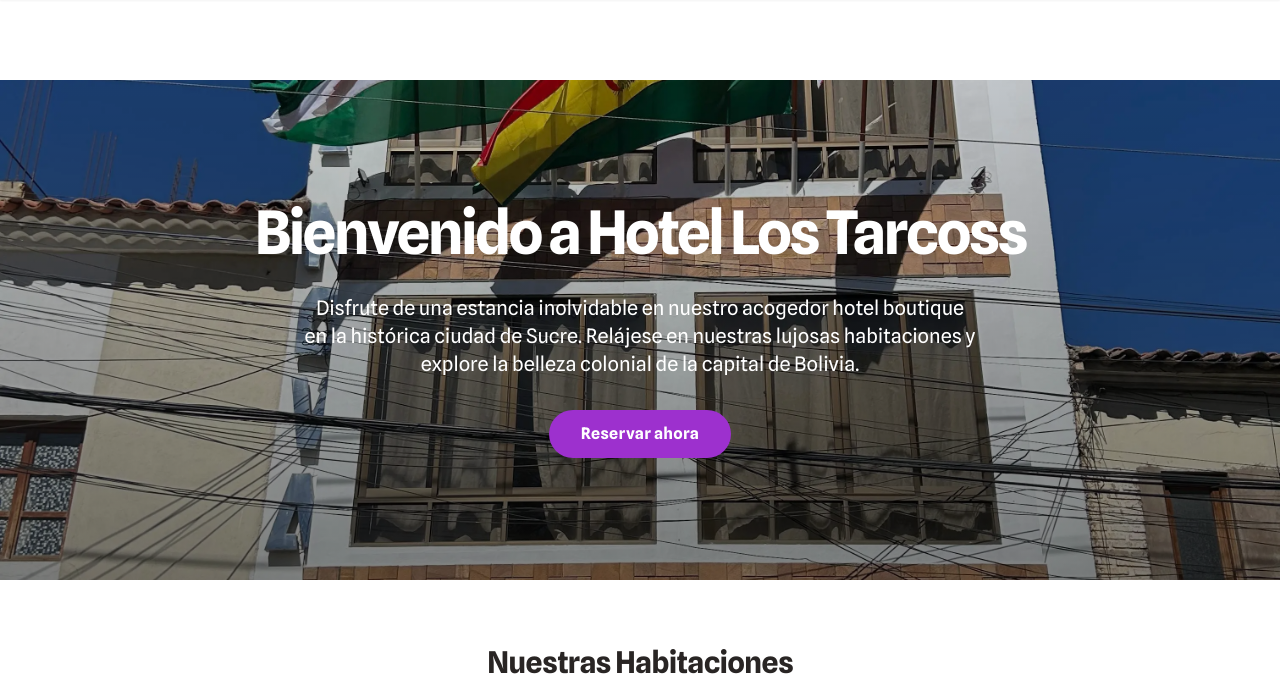
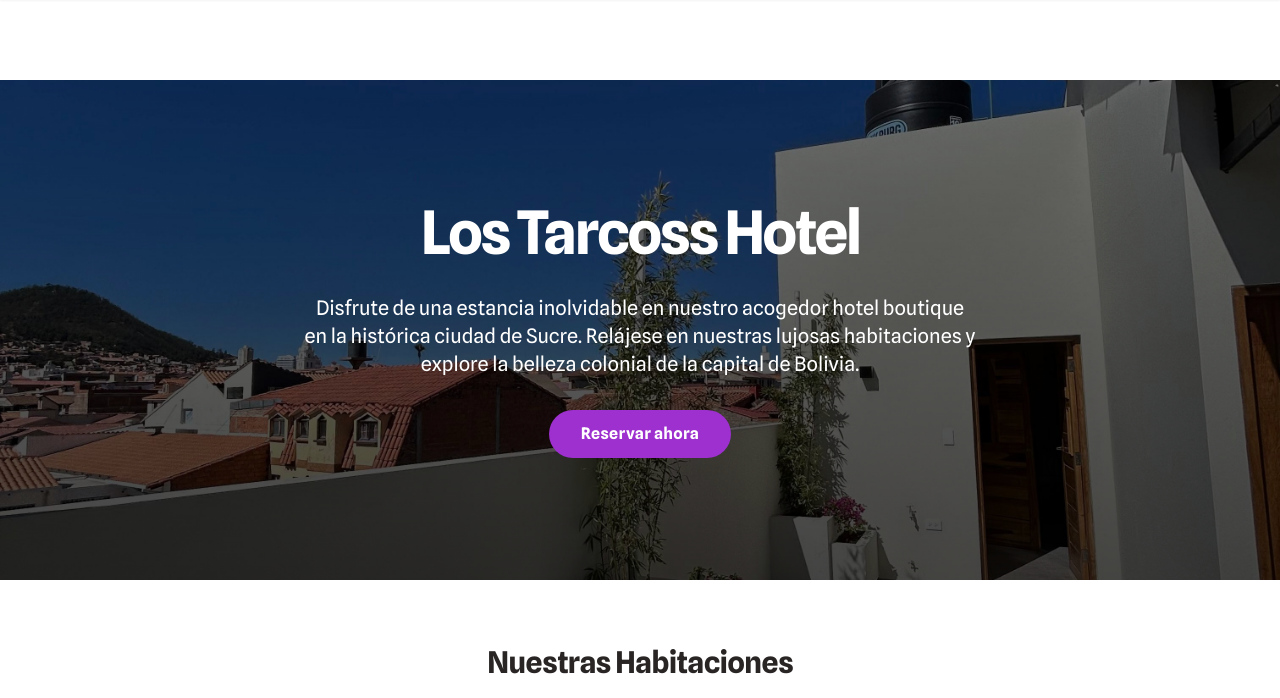
Before and after one commit to gabriel-1302/hotel-los-tarcos, a Django app: page / in a window 1280 px wide. Shown: the part 97-795 px from the top of the page. Run offline with Django 5.2, Linux system fonts and the light colour scheme; some libraries are stand-ins or nearby versions.

Commit message:
cambio fondo y hover botones de rojo a morado

```diff
--- a/hotel/core/templates/core/home.html
+++ b/hotel/core/templates/core/home.html
@@ -4,13 +4,13 @@
 <main class="py-8 sm:py-12 md:py-16 lg:py-20">
     <section
         class="flex min-h-[500px] flex-col items-center justify-center gap-8 bg-cover bg-center p-6 sm:p-8 text-center text-white"
-        style='background-image: linear-gradient(rgba(0, 0, 0, 0.2), rgba(0, 0, 0, 0.5)), url("/static/images/portada.webp");'>
-        <h1 class="text-3xl sm:text-5xl md:text-6xl font-bold leading-tight tracking-tighter">Bienvenido a Hotel
-            Los Tarcoss</h1>
+        style='background-image: linear-gradient(rgba(0, 0, 0, 0.2), rgba(0, 0, 0, 0.5)), url("/static/images/portada2.webp");'>
+        <h1 class="text-3xl sm:text-5xl md:text-6xl font-bold leading-tight tracking-tighter">
+            Los Tarcoss Hotel</h1>
         <p class="max-w-2xl text-base sm:text-lg md:text-xl font-light">Disfrute de una estancia inolvidable en
             nuestro acogedor hotel boutique en la histórica ciudad de Sucre. Relájese en nuestras lujosas habitaciones y explore la belleza colonial de la capital de Bolivia.</p>
         <a href="{% url 'reservas' %}"
-            class="flex min-w-[84px] max-w-[480px] cursor-pointer items-center justify-center overflow-hidden rounded-full h-12 px-8 bg-[var(--primary-color)] text-white text-base font-bold leading-normal tracking-[0.015em] hover:bg-red-700 transition-colors">
+            class="flex min-w-[84px] max-w-[480px] cursor-pointer items-center justify-center overflow-hidden rounded-full h-12 px-8 bg-[var(--primary-color)] text-white text-base font-bold leading-normal tracking-[0.015em] hover:bg-purple-800 transition-colors">
             <span class="truncate">Reservar ahora</span>
         </a>
     </section>
@@ -149,7 +149,7 @@
                 </div>
                 <div class="mt-10">
                     <button
-                        class="flex w-full cursor-pointer items-center justify-center overflow-hidden rounded-full h-12 px-8 bg-[var(--primary-color)] text-white text-base font-bold leading-normal tracking-[0.015em] hover:bg-red-700 transition-colors focus-visible:outline focus-visible:outline-2 focus-visible:outline-offset-2 focus-visible:outline-red-600"
+                        class="flex w-full cursor-pointer items-center justify-center overflow-hidden rounded-full h-12 px-8 bg-[var(--primary-color)] text-white text-base font-bold leading-normal tracking-[0.015em] hover:bg-purple-800 transition-colors focus-visible:outline focus-visible:outline-2 focus-visible:outline-offset-2 focus-visible:outline-red-600"
                         type="submit">
                         Enviar
                     </button>
```
Also changed, not shown: hotel/core/static/images/portada2.webp (added).
